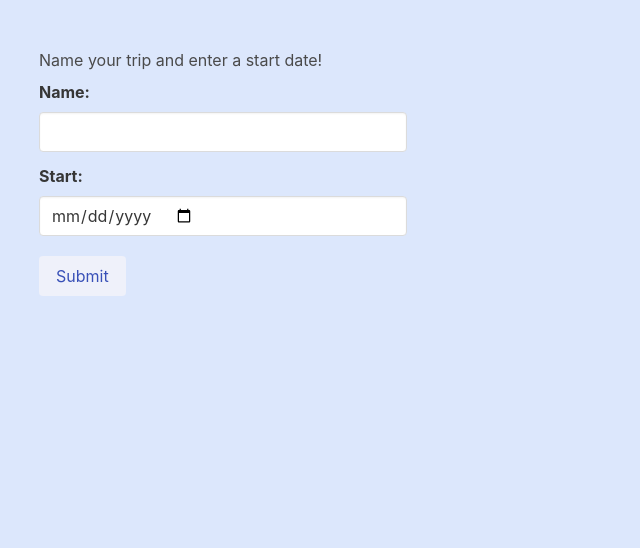
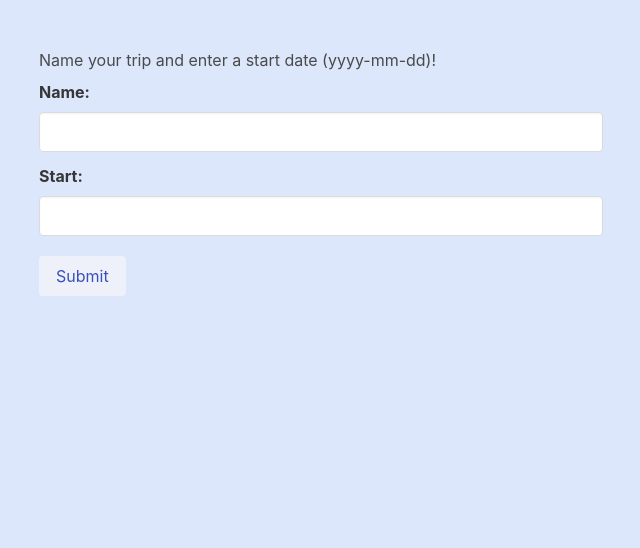
Before and after one commit to EricCSheppard/GoAway, a Django app: page /trips/create/ in a window 1280 px wide. Shown: the part 56-604 px from the top of the page, without its empty margins (25-665 px from the left). Run offline with Django 4.2, Linux system fonts and the light colour scheme; the visitor is signed in with stand-in values (Sample User, id 1); some libraries are stand-ins or nearby versions; some web fonts are replaced.

Commit message:
Revert "adds datepicker for trip create, more styling on trip index and trip detail"
This reverts commit cbaf77fe19b537f212feeeea9d6ed6e21f6a9292.

```diff
--- a/main_app/templates/main_app/day_form.html
+++ b/main_app/templates/main_app/day_form.html
@@ -1,7 +1,7 @@
 {% extends 'base.html' %}
 {% load widget_tweaks %}
 {% block content %}
-<section class="content" style="width: 60%;">
+<section class="content">
     <h1>Day {{ day.number }}:</h1>
     <div class="control m-3">
         <form action="" method="POST" class="">
--- a/main_app/templates/main_app/trip_form.html
+++ b/main_app/templates/main_app/trip_form.html
@@ -1,9 +1,9 @@
 {% extends 'base.html' %}
 {% load widget_tweaks %}
 {% block content %}
-<h1>Name your trip and enter a start date!</h1>
+<h1>Name your trip and enter a start date (yyyy-mm-dd)!</h1>
 <div class="columns">
-    <div class="control mt-2 column is-one-third">
+    <div class="control mt-2 column">
         <form action="" method="POST" class="">
         {% csrf_token %}
         {% for hidden_field in form.hidden_fields %}
--- a/main_app/templates/trips/index.html
+++ b/main_app/templates/trips/index.html
@@ -4,7 +4,7 @@
     {% if trips %}
     {% for trip in trips %}
         <div class="card m-3 " style="width: 75%;">
-            <header class="card-header has-background-success-light" >
+            <header class="card-header" >
                 <span class="card-header-title">Trip to {{ trip.name }}</a></span>
                 <span class="card-header-subtitle m-3">Start date: <strong>{{ trip.start }} </strong></span>
             </header>
--- a/main_app/views.py
+++ b/main_app/views.py
@@ -27,8 +27,7 @@ def home(request):
 @login_required
 def trip_index(request):
     trips  = Trip.objects.filter(user=request.user)
-    date_now = datetime.now().date()
-    return render(request, 'trips/index.html', {'trips': trips, 'date_now': date_now})
+    return render(request, 'trips/index.html', {'trips': trips})
 
 @login_required
 def trip_detail(request, trip_id):
@@ -54,11 +53,6 @@ class TripCreate(LoginRequiredMixin, CreateView):
     def form_valid(self, form):
         form.instance.user = self.request.user
         return super().form_valid(form)
-
-    def get_form(self):
-        form = super(TripCreate, self).get_form()
-        form.fields['start'].widget = forms.DateInput(attrs={'type': 'date'})
-        return form
 
 class TripDelete(LoginRequiredMixin, DeleteView):
     model = Trip
@@ -170,30 +164,46 @@ def activity_delete(request, day_id, activity_id):
 
 @login_required
 def add_photo(request, trip_id):
+    # photo-file will be the name attribute of our form input
     photo_file = request.FILES.get('photo-file', None)
+    # use conditional logic to make sure a file is present
     if photo_file:
         s3 = boto3.client('s3', aws_access_key_id=AWS_ACCESS_KEY, aws_secret_access_key=AWS_SECRET_ACCESS_KEY)
+        # create a unique key for our photos
         key = uuid.uuid4().hex[:6] + photo_file.name[photo_file.name.rfind('.'):]
+        # we're going to use try...except which is just like try...catch in js
+        # to handle the situation if anything should go wrong
         try:
             s3.upload_fileobj(photo_file, S3_BUCKET, key)
+            # build the full url string to upload to s3
             url = f'{S3_BASE_URL}{S3_BUCKET}/{key}'
+            # if our upload(that used boto3) was successful
+            # we want to use that photo location to create a photo model
             photo = Photo(url=url, trip_id=trip_id)
+            # save the instance to the db
             photo.save()
         except Exception as error:
+            # print an error message
             print('Error uploading photo', error)
             return redirect('detail', trip_id=trip_id)
+    # upon success redirect to detail page
     return redirect('trip_detail', trip_id=trip_id)
 
 def signup(request):
     error_message = ''
     if request.method == 'POST':
+        # this is how to create a user form object that includes data from the browser.
         form = UserCreationForm(request.POST)
+        # now we check validity of the form, and handle our success and error situations
         if form.is_valid():
+            # we'll add the user to the db
             user = form.save()
+            # then we'll log the user in and redirect to our index
             login(request, user)
             return redirect('trip_index')
         else:
             error_message = 'Invalid sign up, try again'
+    # a bad POST or GET request will render signup.html with an empty form
     form = UserCreationForm()
     context = {'form': form, 'error_message': error_message}
     return render(request, 'registration/signup.html', context)
```
Also changed, not shown: main_app/templates/trips/detail.html (+7 -9 lines).
